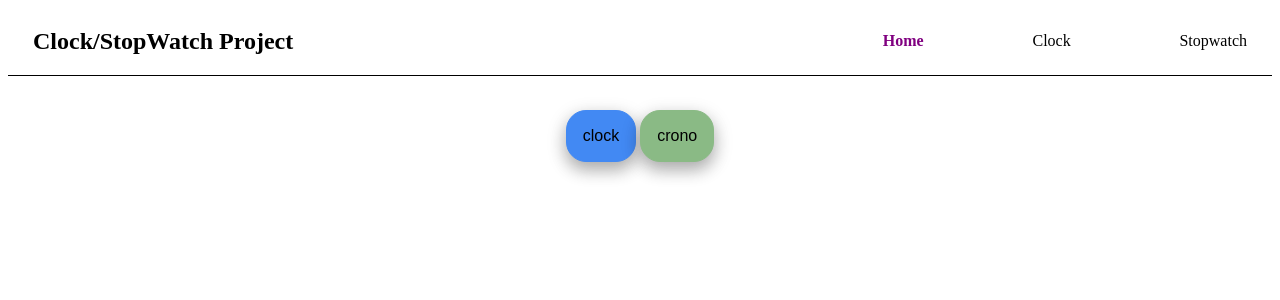
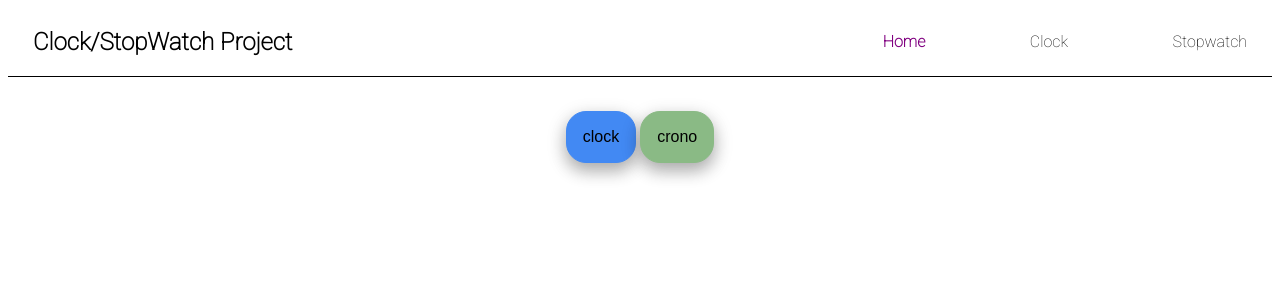
Before and after one commit to elisasoto/pt-abril-2021, a React (Create React App) app: page / in a window 1280 px wide. Shown: the top 300 px of the page. Built offline with nearby package versions, Linux system fonts and the light colour scheme.

Commit message:
bug in split function solved

```diff
--- a/src/pages/crono/index.jsx
+++ b/src/pages/crono/index.jsx
@@ -56,7 +56,8 @@
   };
 
   const handleClickSplit = () => {
-    setPrintTime((prevtime) => [...prevtime, cronoTime]);
+    setPrintTime((prevtime) => [...prevtime, { ...cronoTime }]);
+    // Recuerda! [...prevTime] nos asegura que lo que habia antes en el array no se borra con la nueva actualizacion. {...cronoTime} guarda una copia del objeto. Si ponemos solo el cronoTime este es el mismo objeto que se va acutalizando constantemente.
   };
 
   return (
--- a/src/pages/index.css
+++ b/src/pages/index.css
@@ -1,3 +1,9 @@
+@import url('https://fonts.googleapis.com/css2?family=Roboto:wght@100&display=swap');
+
+body {
+    font-family: 'Roboto', sans-serif;
+}
+
 .main-container {
     display: flex;
     justify-content: center;
```
